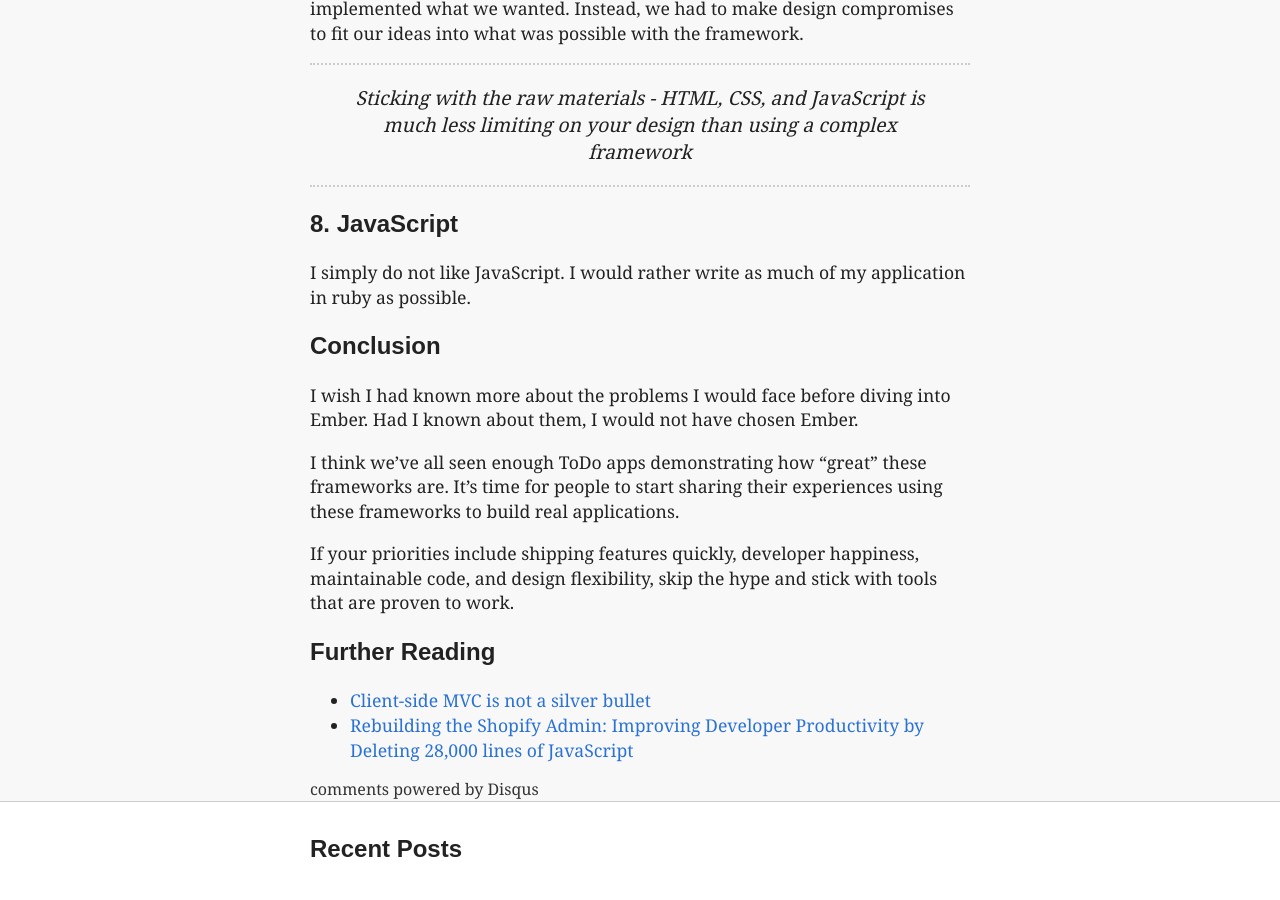
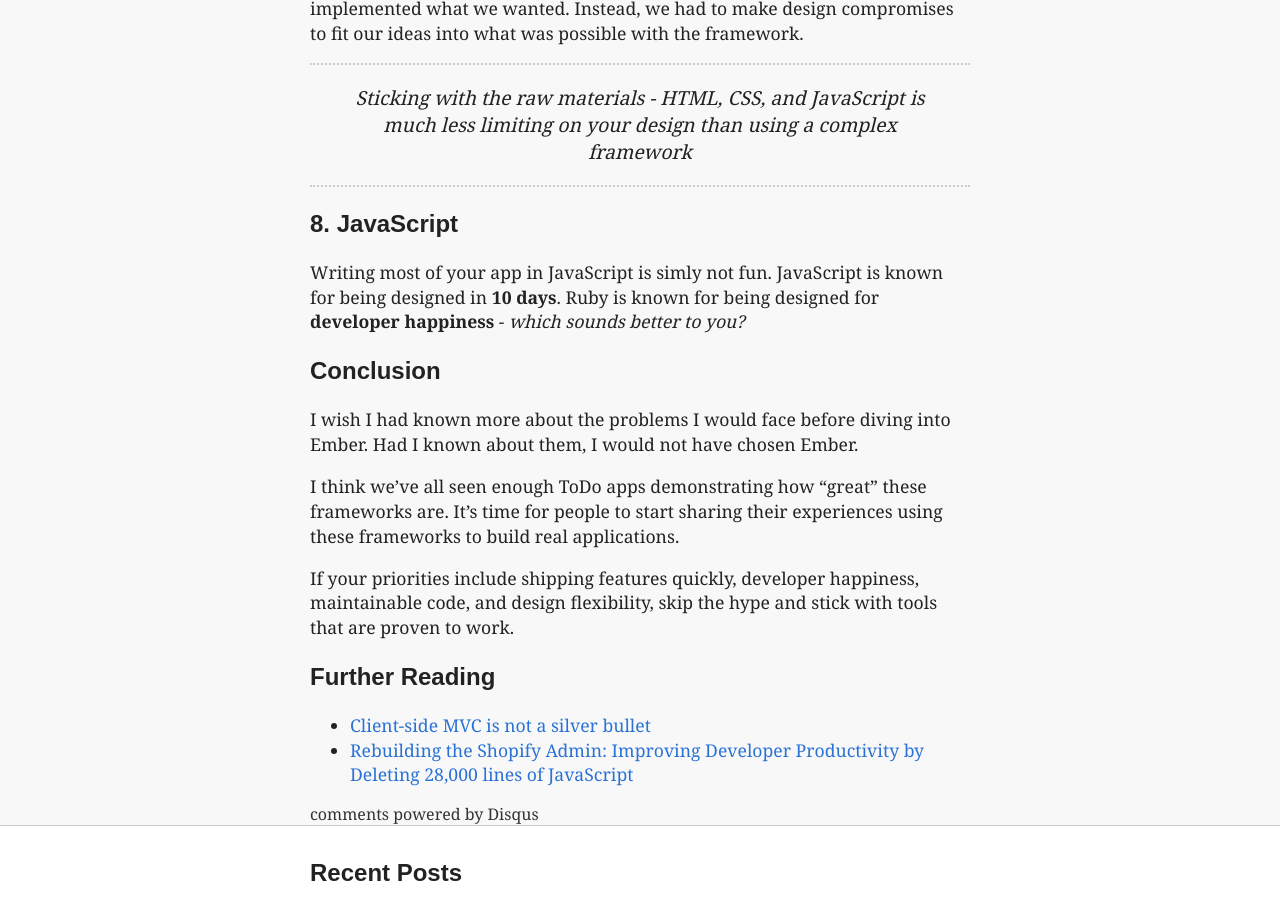
Before and after one commit to ao140505/ao140505.github.io, a Jekyll site: the page built from _posts/2014-11-16-8-reasons-i-won't-be-choosing-ember.js-for-my-next-app.markdown, in a window 1280 px wide and 900 px high, scrolled down 3841 px. Built offline with Jekyll 4.4.1, drawn with Linux system fonts in a browser that asks for light colours; some web fonts are replaced; Markdown is read by kramdown in place of the engine named in the settings; comment, search, counter and statistics services are not loaded.

Commit message:
update 8th reason

```diff
--- a/_posts/2014-11-16-8-reasons-i-won't-be-choosing-ember.js-for-my-next-app.markdown
+++ b/_posts/2014-11-16-8-reasons-i-won't-be-choosing-ember.js-for-my-next-app.markdown
@@ -150,8 +150,9 @@ framework.
 
 ## 8. JavaScript
 
-I simply do not like JavaScript. I would rather write as
-much of my application in ruby as possible.
+Writing most of your app in JavaScript is simly not fun. JavaScript is known
+for being designed in **10 days**. Ruby is known for being designed for
+**developer happiness** - *which sounds better to you?*
 
 ## Conclusion
 
```
